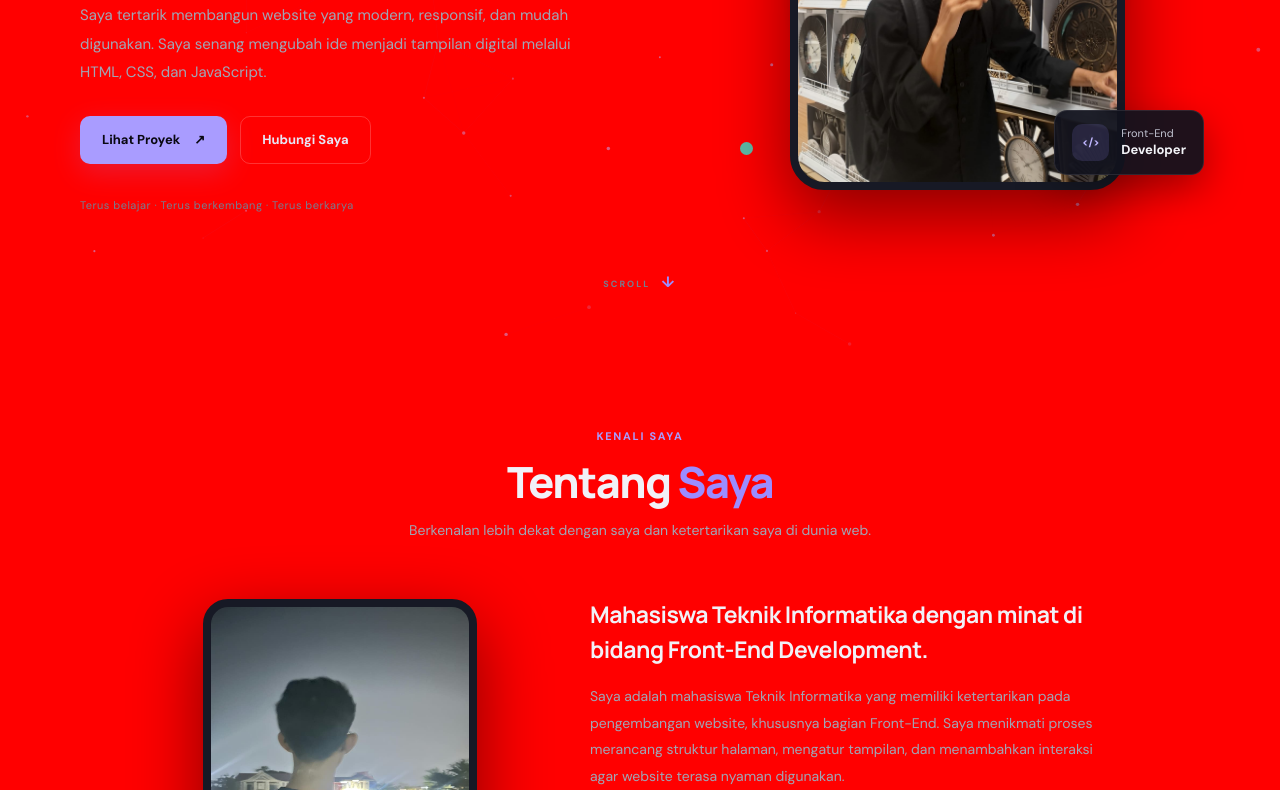
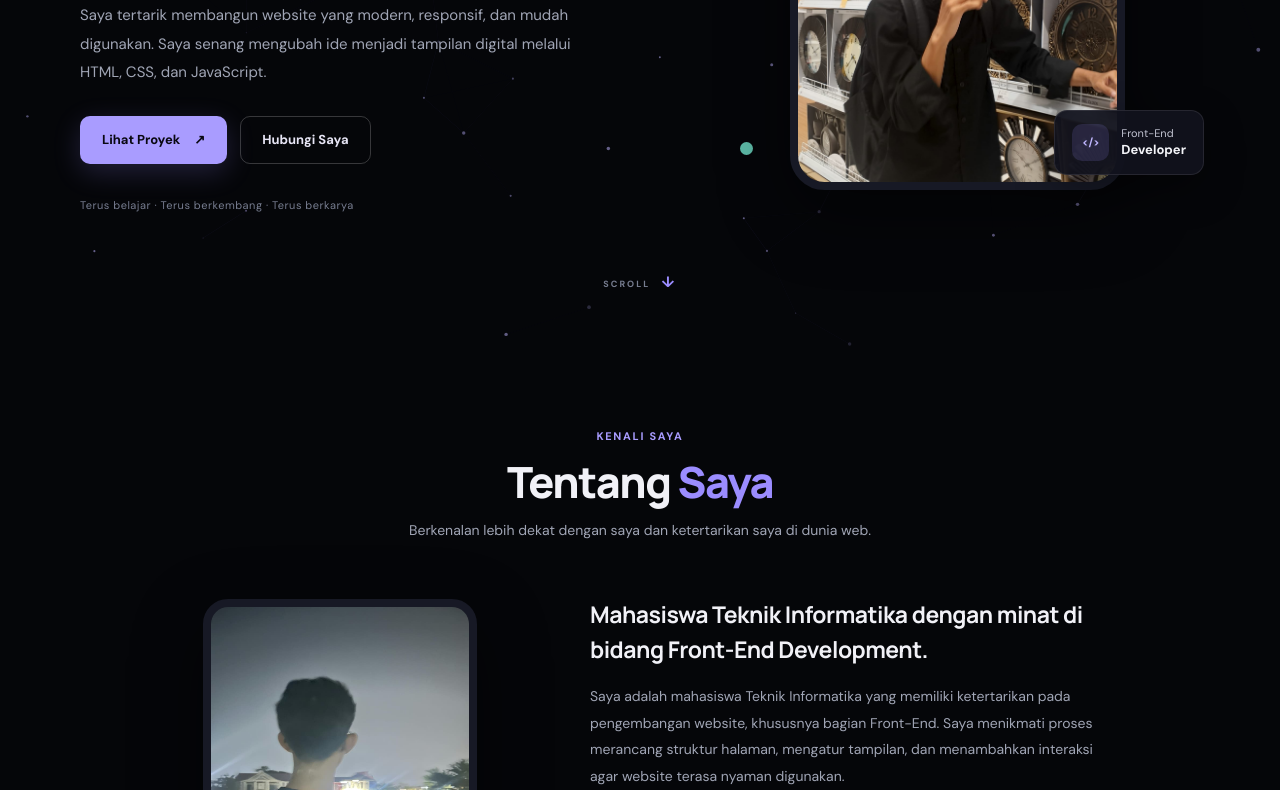
Before and after one commit to alfptrp/Portofolio, a plain HTML site: page index.html in a window 1280 px wide. Shown: the part 446-1236 px from the top of the page. Drawn offline with Linux system fonts and the light colour scheme; files whose address does not match are found by name.

Commit message:
Remove inline background style from index.html
Removed inline style that set the background color to red.

```diff
--- a/index.html
+++ b/index.html
@@ -6,10 +6,6 @@
   <meta name="description" content="Portofolio Alif Putra Pratama, Front-End Developer.">
   <title>Alif Putra Pratama | Front-End Developer</title>
   <link rel="stylesheet" href="style.css">
-  <style>
-    body{
-      background: red !important;
-  </style>
 </head>
 <body>
   <canvas id="particles" aria-hidden="true"></canvas>
```
